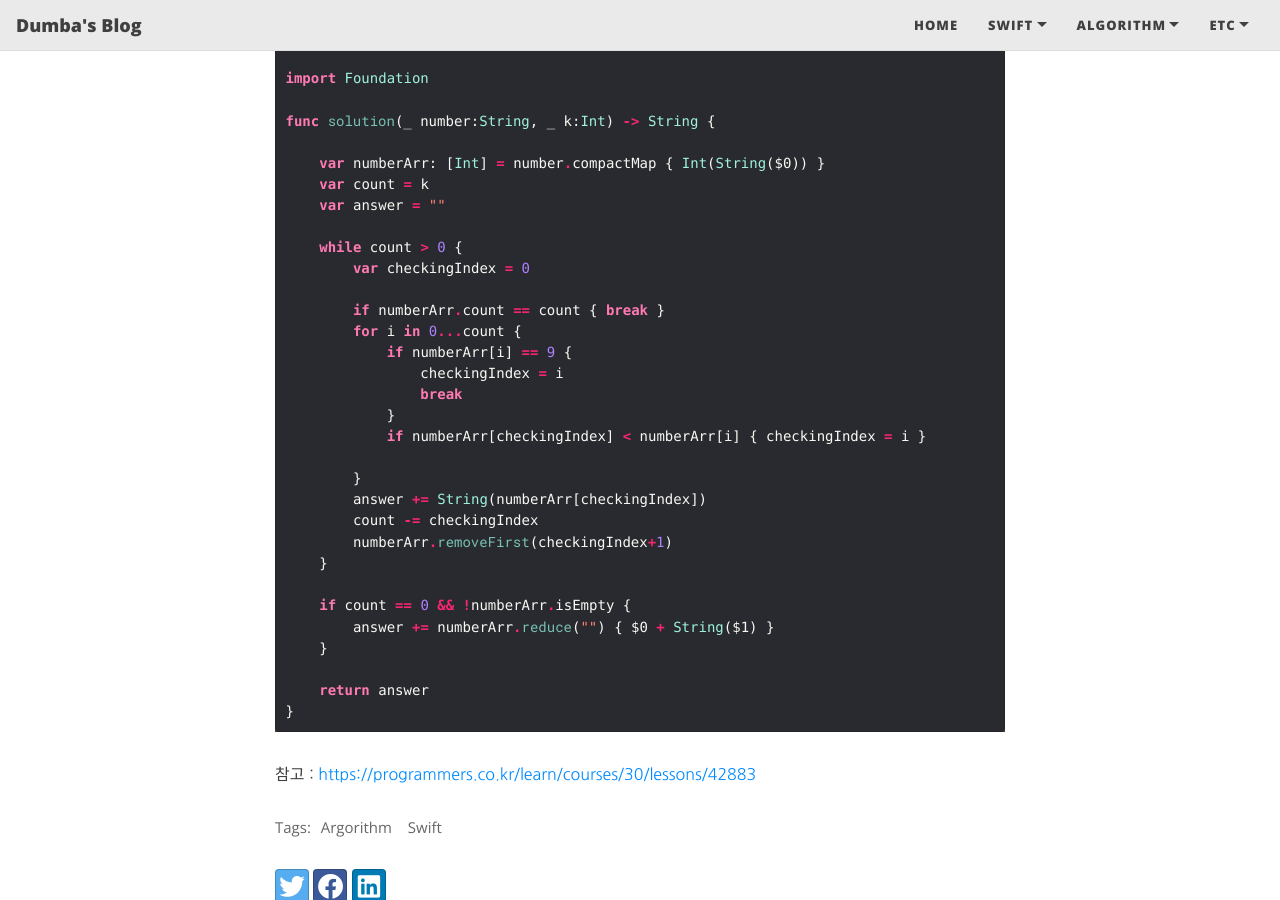
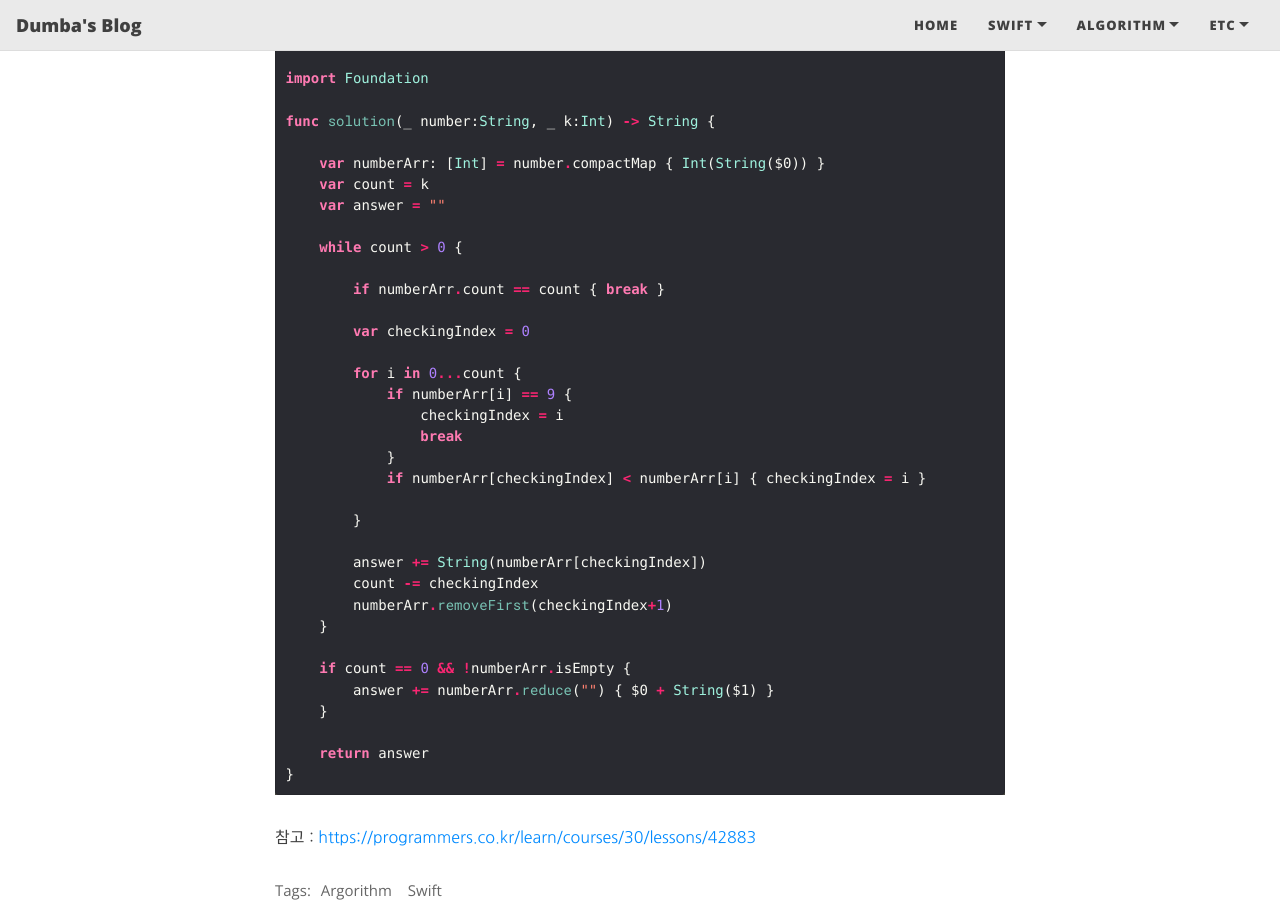
Before and after one commit to ghis22130/ghis22130.github.io, a Jekyll site: the page built from _posts/Swift/2021-07-08-프로그래머스_탐욕법_ 큰수만들기.md, in a window 1280 px wide and 900 px high, scrolled down 1158 px. Built offline with Jekyll 4.4.1, drawn with Linux system fonts in a browser that asks for light colours; nearby versions of some CDN libraries.

```diff
--- a/_posts/Swift/2021-07-08-프로그래머스_탐욕법_ 큰수만들기.md
+++ b/_posts/Swift/2021-07-08-프로그래머스_탐욕법_ 큰수만들기.md
@@ -52,9 +52,11 @@ func solution(_ number:String, _ k:Int) -> String {
     var answer = ""
 
     while count > 0 {
+
+        if numberArr.count == count { break }
+
         var checkingIndex = 0
 
-        if numberArr.count == count { break }
         for i in 0...count {
             if numberArr[i] == 9 {
                 checkingIndex = i
@@ -63,6 +65,7 @@ func solution(_ number:String, _ k:Int) -> String {
             if numberArr[checkingIndex] < numberArr[i] { checkingIndex = i }
 
         }
+
         answer += String(numberArr[checkingIndex])
         count -= checkingIndex
         numberArr.removeFirst(checkingIndex+1)
```
